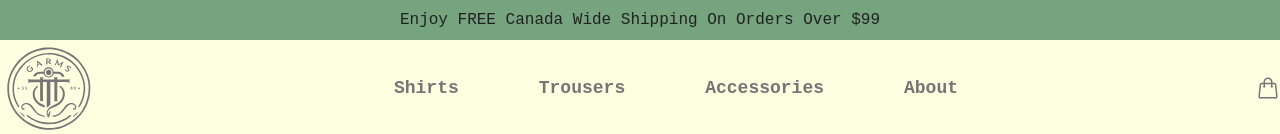
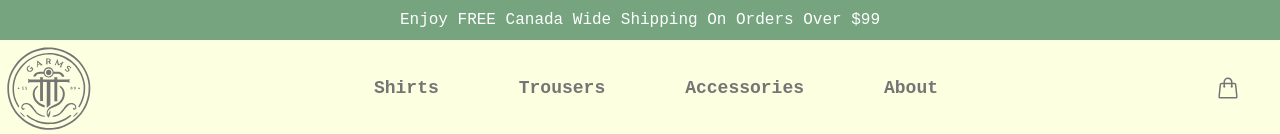
Before and after one commit to Maybol283/Garms, a React (Vite) app: page / in a window 1280 px wide. Shown: the top 134 px of the page. Built offline with nearby package versions, Linux system fonts and the light colour scheme.

Commit message:
updated header margin

```diff
--- a/src/components/Header.tsx
+++ b/src/components/Header.tsx
@@ -21,7 +21,7 @@ export default function Header() {
     <div className="fixed left-0 right-0 top-0 z-10">
       <header className="w-100 bg-palette-1 text-gray-600">
         <div
-          className="text-center  bg-palette-3 py-2 text-gray-900"
+          className="text-center  bg-palette-3 py-2 text-white"
           role="region"
           aria-label="Announcement"
         >
@@ -45,7 +45,7 @@ export default function Header() {
               onClick={() => setMobileMenuOpen(true)}
             >
               <span className="sr-only">Open main menu</span>
-              <Bars3Icon className="h-6 w-6" aria-hidden="true" />
+              <Bars3Icon className="h-6 w-6 mr-10" aria-hidden="true" />
             </button>
           </div>
           <div className="hidden lg:flex lg:gap-x-20 ">
@@ -59,7 +59,7 @@ export default function Header() {
               </a>
             ))}
           </div>
-          <ShoppingBagIcon className="size-6 hover:text-palette-3" />
+          <ShoppingBagIcon className="size-6 hover:text-palette-3 hidden mr-10 lg:inline-block" />
         </nav>
         <Transition
           show={mobileMenuOpen}
--- a/src/pages/Home.tsx
+++ b/src/pages/Home.tsx
@@ -32,7 +32,7 @@ export default function Home() {
     <main className="snap-y snap-mandatory">
       <section className="snap-start snap-always">
         <div className="overflow-hidden h-[100vh] w-full flex items-center justify-center">
-          <button className="mt-32 text p-4 bg-palette-1 hover:bg-palette-2 rounded absolute text-gray-900">
+          <button className="mt-32 text p-4 bg-palette-1 hover:bg-palette-3 hover:text-white rounded absolute text-gray-900">
             THE COLLECTION
           </button>
           <img
@@ -51,7 +51,7 @@ export default function Home() {
           </div>
         ))}
       </section>
-      <section className="h-screen bg-palette-1">
+      <section role="About" className="pb-32 bg-palette-1">
         <div className="sm:min-h-[330px] md:min-h-[440px] bg-palette-3 text-center text-white px-2 sm:px-12 lg:px-28">
           <h1 className="pt-10 lg:pt-20 text-4xl font-bold">
             Bringing Your Style
@@ -72,7 +72,7 @@ export default function Home() {
           </div>
         </div>
       </section>
-      <section className="h-screen bg-palette-1">
+      <section role="Carousel Reviews" className="h-[80vh] bg-palette-1">
         <div className="">
           <Carousel
             className="rounded-xl h-[60vh] w-[80vw] mx-auto"
```
